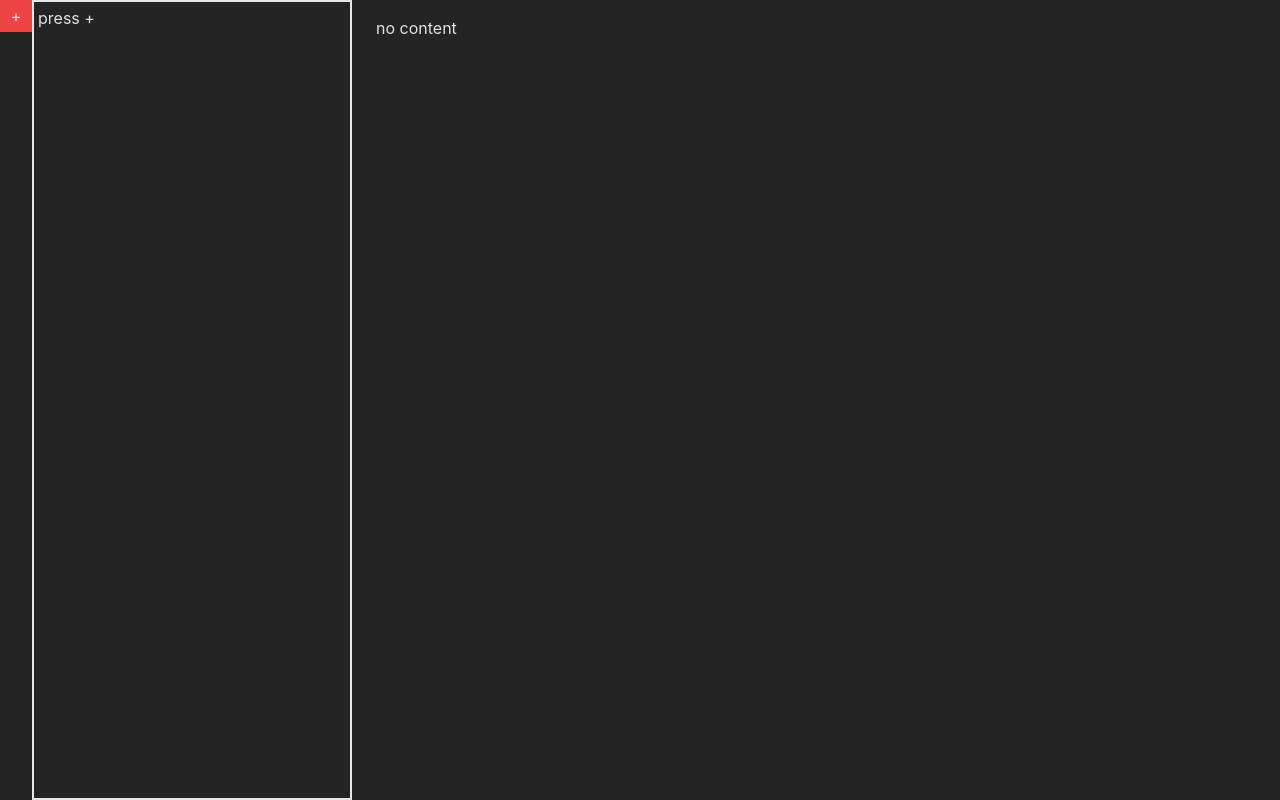
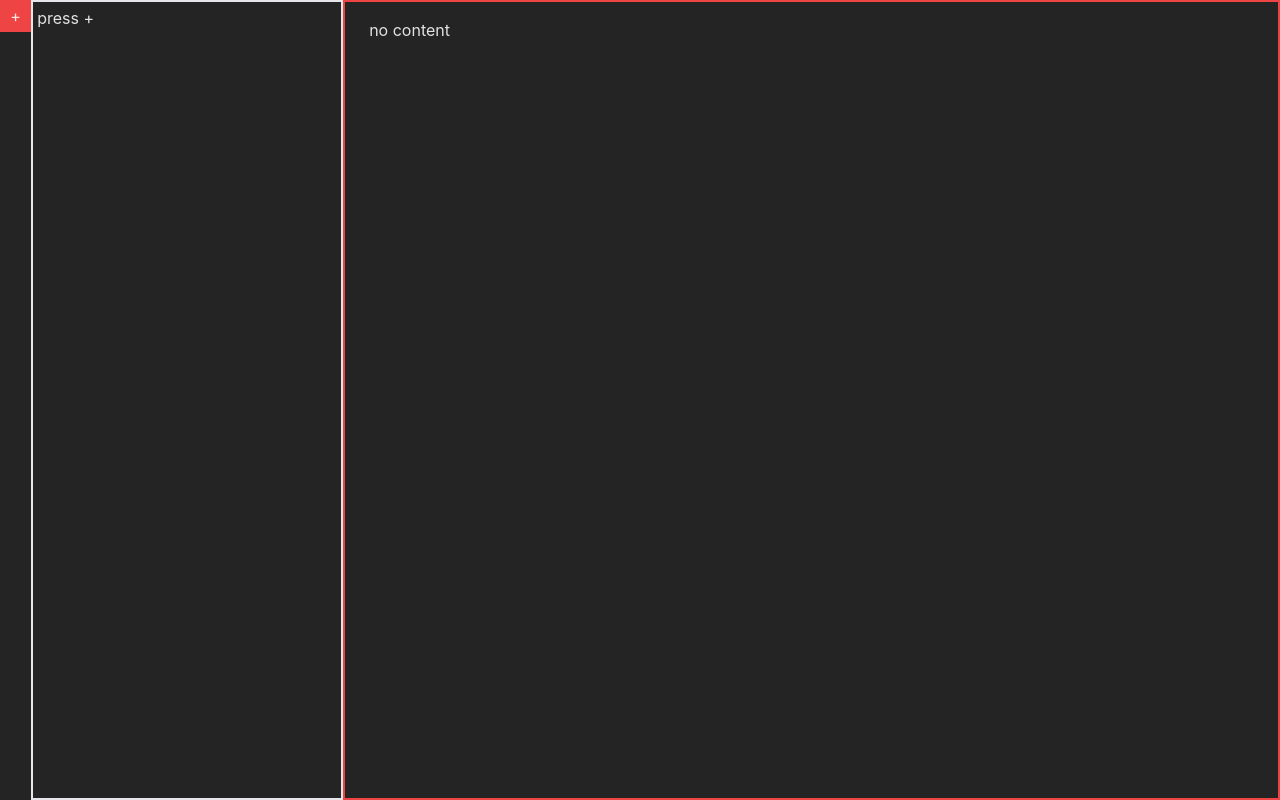
Before and after one commit to Graffioh/graffioh, a React (Vite) app: page / in a window 1280 px wide. Built offline with nearby package versions, Linux system fonts and the light colour scheme.

Commit message:
Add width constraint for content viewer

```diff
--- a/src/ContentViewer.jsx
+++ b/src/ContentViewer.jsx
@@ -4,7 +4,7 @@ export default function ContentViewer({ content }) {
   console.log(content);
   return (
     <>
-      <div className="px-6">
+      <div className="border-2 border-red-500 px-6 w-9/12">
         <Markdown className="markdown">{content}</Markdown>
       </div>
     </>
```
